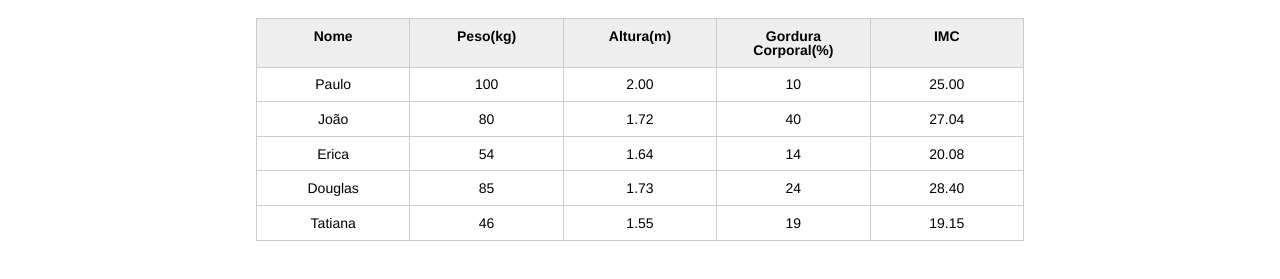
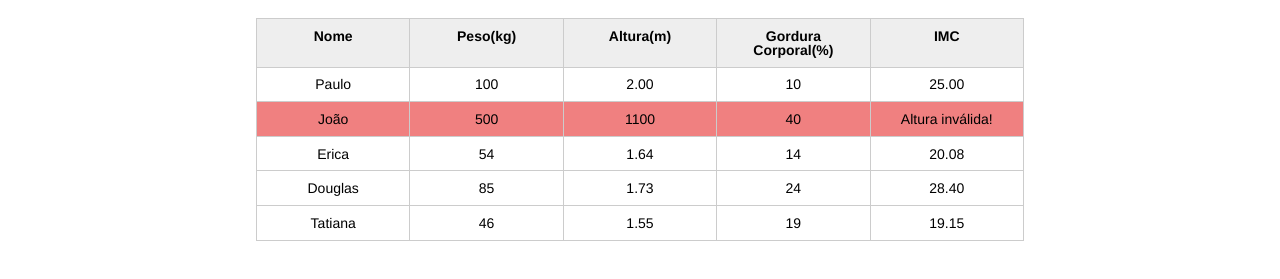
Before and after one commit to dpaula/advancing-javascript, a plain HTML site: page index.html in a window 1280 px wide. Shown: the part 123-402 px from the top of the page. Drawn offline with Linux system fonts and the light colour scheme.

Commit message:
incluindo estilos diretamente

```diff
--- a/css/index.css
+++ b/css/index.css
@@ -132,3 +132,7 @@ button[disabled=disabled], button:disabled {
 .campo-invalido{
 	border: 1px solid red;
 }
+
+.paciente-invalido{
+	background-color: lightcoral;
+}
--- a/index.html
+++ b/index.html
@@ -44,8 +44,8 @@
 
 					<tr class="paciente">
 						<td class="info-nome">João</td>
-						<td class="info-peso">80</td>
-						<td class="info-altura">1.72</td>
+						<td class="info-peso">500</td>
+						<td class="info-altura">1100</td>
 						<td class="info-gordura">40</td>
 						<td class="info-imc">0</td>
 					</tr>
--- a/js/principal.js
+++ b/js/principal.js
@@ -20,12 +20,16 @@ for(var i = 0; i < pacientes.length ; i++){
         console.log("Peso inválido");
         tdImc.textContent = "Peso inválido!";
         pesoEhValido = false;
+
+        paciente.classList.add("paciente-invalido");
     }
 
     if(altura <= 0 || altura >= 1000){
         console.log("Altura inválida");
         tdImc.textContent = "Altura inválida!";
         alturaEhValida = false;
+
+        paciente.classList.add("paciente-invalido");
     }
 
     if(pesoEhValido && alturaEhValida){
```
